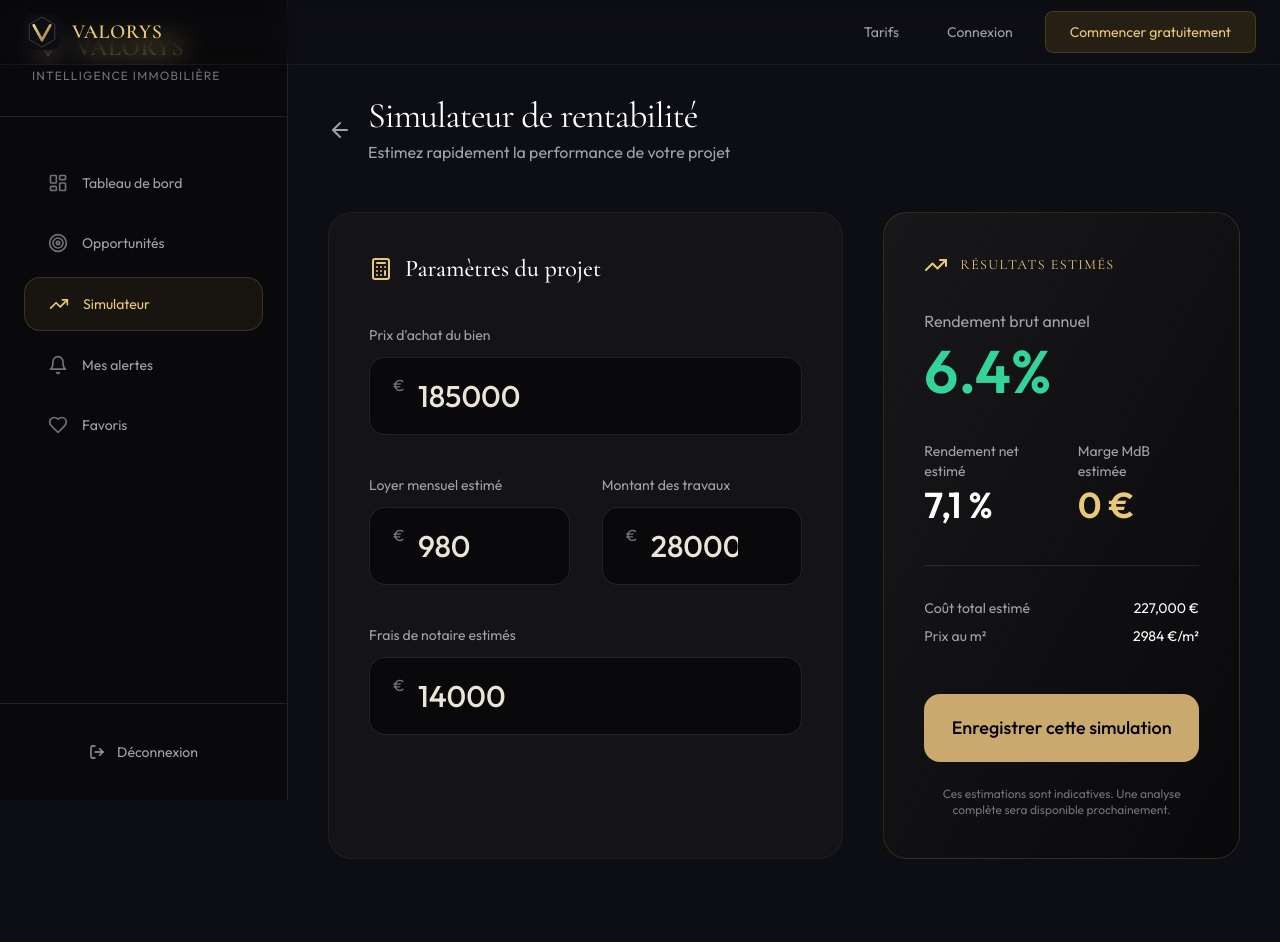
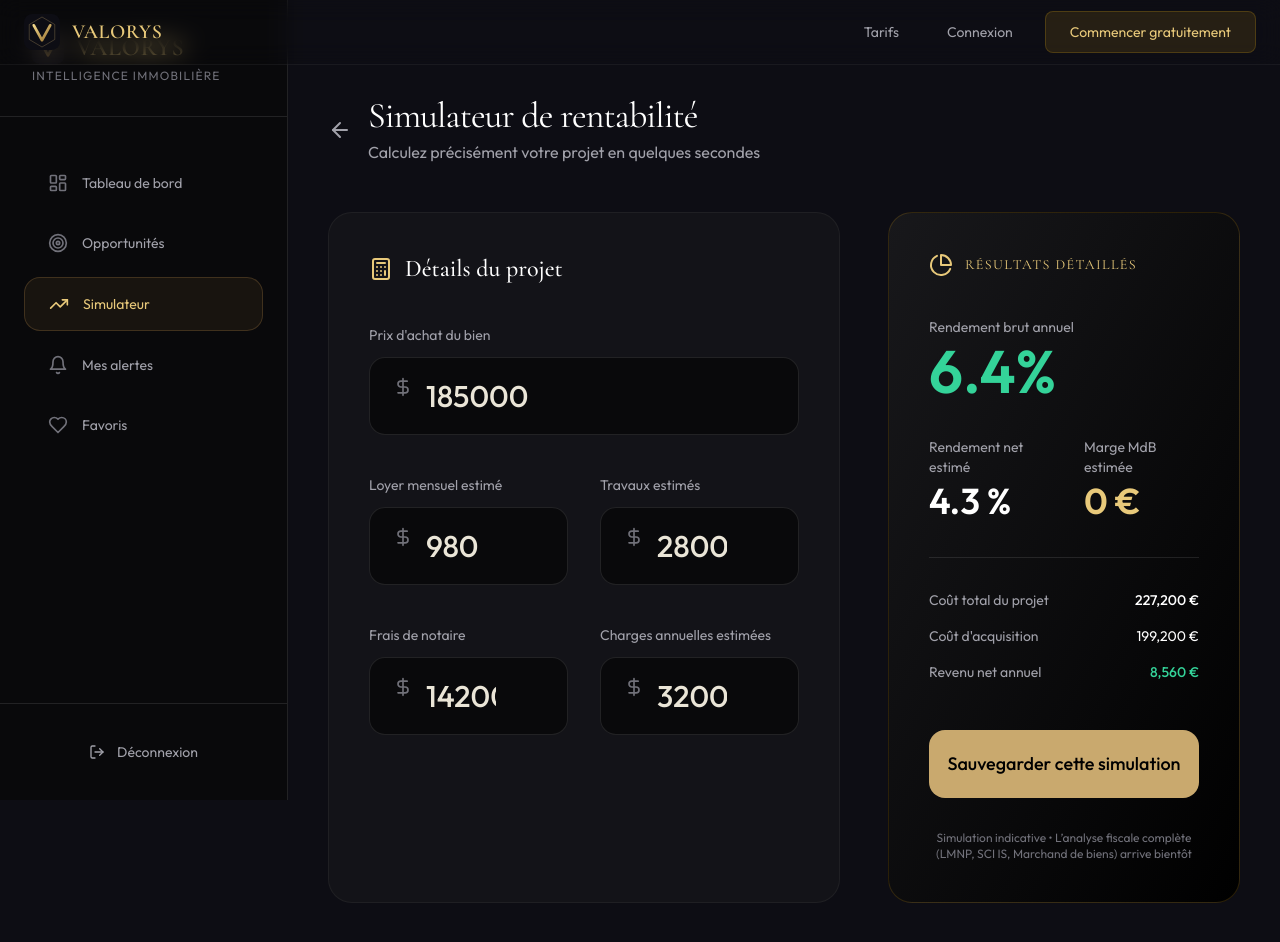
Before and after one commit to pooya75nd/Valorys, a Next.js app: page /simulateur in a window 1280 px wide. Shown: the top 942 px of the page. Built offline with nearby package versions, Linux system fonts and the light colour scheme; no server answers.

Commit message:
Update page.tsx

```diff
--- a/src/app/simulateur/page.tsx
+++ b/src/app/simulateur/page.tsx
@@ -1,19 +1,23 @@
 'use client'
 import Sidebar from '@/components/Sidebar'
 import Link from 'next/link'
-import { ArrowLeft, Calculator, TrendingUp, DollarSign } from 'lucide-react'
+import { ArrowLeft, Calculator, TrendingUp, DollarSign, PieChart } from 'lucide-react'
 import { useState } from 'react'
 
 export default function SimulateurPage() {
   const [prixAchat, setPrixAchat] = useState(185000)
   const [loyerMensuel, setLoyerMensuel] = useState(980)
   const [travaux, setTravaux] = useState(28000)
-  const [fraisNotaire, setFraisNotaire] = useState(14000)
+  const [fraisNotaire, setFraisNotaire] = useState(14200)
+  const [chargesAnnuel, setChargesAnnuel] = useState(3200)
 
   const loyerAnnuel = loyerMensuel * 12
   const rendementBrut = prixAchat > 0 ? (loyerAnnuel / prixAchat) * 100 : 0
-  const coutTotal = prixAchat + travaux + fraisNotaire
-  const margeMdbEstimee = Math.max(0, Math.round((prixAchat * 0.82) - coutTotal)) // estimation conservative
+  const coutTotalAcquisition = prixAchat + fraisNotaire
+  const coutTotalProjet = coutTotalAcquisition + travaux
+  const revenuNetAnnuel = loyerAnnuel - chargesAnnuel
+  const rendementNet = coutTotalAcquisition > 0 ? (revenuNetAnnuel / coutTotalAcquisition) * 100 : 0
+  const margeMdbEstimee = Math.max(0, Math.round((prixAchat * 0.83) - coutTotalProjet))
 
   return (
     <div className="flex min-h-screen bg-ink-deep">
@@ -29,29 +33,29 @@ export default function SimulateurPage() {
             </Link>
             <div>
               <h1 className="font-display text-4xl text-white tracking-tight">Simulateur de rentabilité</h1>
-              <p className="text-zinc-400 mt-1">Estimez rapidement la performance de votre projet</p>
+              <p className="text-zinc-400 mt-1">Calculez précisément votre projet en quelques secondes</p>
             </div>
           </div>
 
-          <div className="grid lg:grid-cols-12 gap-10">
+          <div className="grid lg:grid-cols-12 gap-12">
 
             {/* Formulaire */}
             <div className="lg:col-span-7 bg-zinc-900/70 border border-white/5 rounded-3xl p-10">
               <div className="flex items-center gap-3 mb-10">
                 <Calculator className="w-6 h-6 text-gold-400" />
-                <h2 className="text-2xl font-medium text-white">Paramètres du projet</h2>
+                <h2 className="text-2xl font-medium text-white">Détails du projet</h2>
               </div>
 
               <div className="space-y-10">
                 <div>
                   <label className="block text-sm text-zinc-400 mb-3">Prix d'achat du bien</label>
                   <div className="relative">
-                    <span className="absolute left-6 top-4 text-zinc-500">€</span>
+                    <DollarSign className="absolute left-6 top-5 w-5 h-5 text-zinc-500" />
                     <input
                       type="number"
                       value={prixAchat}
                       onChange={(e) => setPrixAchat(Number(e.target.value))}
-                      className="w-full bg-zinc-950 border border-white/10 rounded-2xl px-12 py-5 text-3xl font-medium focus:outline-none focus:border-gold-600"
+                      className="w-full bg-zinc-950 border border-white/10 rounded-2xl px-14 py-5 text-3xl font-medium focus:outline-none focus:border-gold-600"
                     />
                   </div>
                 </div>
@@ -60,65 +64,80 @@ export default function SimulateurPage() {
                   <div>
                     <label className="block text-sm text-zinc-400 mb-3">Loyer mensuel estimé</label>
                     <div className="relative">
-                      <span className="absolute left-6 top-4 text-zinc-500">€</span>
+                      <DollarSign className="absolute left-6 top-5 w-5 h-5 text-zinc-500" />
                       <input
                         type="number"
                         value={loyerMensuel}
                         onChange={(e) => setLoyerMensuel(Number(e.target.value))}
-                        className="w-full bg-zinc-950 border border-white/10 rounded-2xl px-12 py-5 text-3xl font-medium focus:outline-none focus:border-gold-600"
+                        className="w-full bg-zinc-950 border border-white/10 rounded-2xl px-14 py-5 text-3xl font-medium focus:outline-none focus:border-gold-600"
                       />
                     </div>
                   </div>
 
                   <div>
-                    <label className="block text-sm text-zinc-400 mb-3">Montant des travaux</label>
+                    <label className="block text-sm text-zinc-400 mb-3">Travaux estimés</label>
                     <div className="relative">
-                      <span className="absolute left-6 top-4 text-zinc-500">€</span>
+                      <DollarSign className="absolute left-6 top-5 w-5 h-5 text-zinc-500" />
                       <input
                         type="number"
                         value={travaux}
                         onChange={(e) => setTravaux(Number(e.target.value))}
-                        className="w-full bg-zinc-950 border border-white/10 rounded-2xl px-12 py-5 text-3xl font-medium focus:outline-none focus:border-gold-600"
+                        className="w-full bg-zinc-950 border border-white/10 rounded-2xl px-14 py-5 text-3xl font-medium focus:outline-none focus:border-gold-600"
                       />
                     </div>
                   </div>
                 </div>
 
-                <div>
-                  <label className="block text-sm text-zinc-400 mb-3">Frais de notaire estimés</label>
-                  <div className="relative">
-                    <span className="absolute left-6 top-4 text-zinc-500">€</span>
-                    <input
-                      type="number"
-                      value={fraisNotaire}
-                      onChange={(e) => setFraisNotaire(Number(e.target.value))}
-                      className="w-full bg-zinc-950 border border-white/10 rounded-2xl px-12 py-5 text-3xl font-medium focus:outline-none focus:border-gold-600"
-                    />
+                <div className="grid grid-cols-1 md:grid-cols-2 gap-8">
+                  <div>
+                    <label className="block text-sm text-zinc-400 mb-3">Frais de notaire</label>
+                    <div className="relative">
+                      <DollarSign className="absolute left-6 top-5 w-5 h-5 text-zinc-500" />
+                      <input
+                        type="number"
+                        value={fraisNotaire}
+                        onChange={(e) => setFraisNotaire(Number(e.target.value))}
+                        className="w-full bg-zinc-950 border border-white/10 rounded-2xl px-14 py-5 text-3xl font-medium focus:outline-none focus:border-gold-600"
+                      />
+                    </div>
+                  </div>
+
+                  <div>
+                    <label className="block text-sm text-zinc-400 mb-3">Charges annuelles estimées</label>
+                    <div className="relative">
+                      <DollarSign className="absolute left-6 top-5 w-5 h-5 text-zinc-500" />
+                      <input
+                        type="number"
+                        value={chargesAnnuel}
+                        onChange={(e) => setChargesAnnuel(Number(e.target.value))}
+                        className="w-full bg-zinc-950 border border-white/10 rounded-2xl px-14 py-5 text-3xl font-medium focus:outline-none focus:border-gold-600"
+                      />
+                    </div>
                   </div>
                 </div>
               </div>
             </div>
 
-            {/* Résultats */}
+            {/* Résultats détaillés */}
             <div className="lg:col-span-5">
-              <div className="bg-gradient-to-br from-zinc-900 to-zinc-950 border border-gold-700/30 rounded-3xl p-10 sticky top-28">
-                <div className="flex items-center gap-3 mb-8">
-                  <TrendingUp className="w-6 h-6 text-gold-400" />
-                  <h3 className="text-gold-400 tracking-widest text-sm">RÉSULTATS ESTIMÉS</h3>
+              <div className="bg-gradient-to-br from-zinc-900 to-black border border-gold-700/30 rounded-3xl p-10 sticky top-28">
+                <div className="flex items-center gap-3 mb-10">
+                  <PieChart className="w-6 h-6 text-gold-400" />
+                  <h3 className="text-gold-400 tracking-widest text-sm">RÉSULTATS DÉTAILLÉS</h3>
                 </div>
 
-                <div className="space-y-10">
+                <div className="space-y-9">
                   <div>
-                    <p className="text-zinc-400">Rendement brut annuel</p>
-                    <p className="text-6xl font-semibold text-emerald-400 mt-2">
+                    <p className="text-zinc-400 text-sm">Rendement brut annuel</p>
+                    <p className="text-6xl font-semibold text-emerald-400 mt-1">
                       {rendementBrut.toFixed(1)}%
                     </p>
                   </div>
 
-                  <div className="grid grid-cols-2 gap-8">
+                  <div className="grid grid-cols-2 gap-10">
                     <div>
                       <p className="text-zinc-400 text-sm">Rendement net estimé</p>
-                      <p className="text-4xl font-semibold text-white mt-1">7,1 %</p>
+                      <p className="text-4xl font-semibold text-white mt-1">{rendementNet.toFixed(1)} %</p>
                     </div>
                     <div>
                       <p className="text-zinc-400 text-sm">Marge MdB estimée</p>
@@ -128,24 +147,28 @@ export default function SimulateurPage() {
                     </div>
                   </div>
 
-                  <div className="pt-8 border-t border-white/10">
-                    <div className="flex justify-between text-sm mb-2">
-                      <span className="text-zinc-400">Coût total estimé</span>
-                      <span className="text-white">{coutTotal.toLocaleString()} €</span>
+                  <div className="pt-8 border-t border-white/10 space-y-4 text-sm">
+                    <div className="flex justify-between">
+                      <span className="text-zinc-400">Coût total du projet</span>
+                      <span className="text-white font-medium">{coutTotalProjet.toLocaleString()} €</span>
                     </div>
-                    <div className="flex justify-between text-sm">
-                      <span className="text-zinc-400">Prix au m²</span>
-                      <span className="text-white">{Math.round(prixAchat / 62)} €/m²</span>
+                    <div className="flex justify-between">
+                      <span className="text-zinc-400">Coût d'acquisition</span>
+                      <span className="text-white">{coutTotalAcquisition.toLocaleString()} €</span>
+                    </div>
+                    <div className="flex justify-between">
+                      <span className="text-zinc-400">Revenu net annuel</span>
+                      <span className="text-emerald-400 font-medium">{revenuNetAnnuel.toLocaleString()} €</span>
                     </div>
                   </div>
                 </div>
 
                 <button className="mt-12 w-full py-5 bg-gold-500 hover:bg-amber-300 text-black font-medium rounded-2xl transition-all text-lg">
-                  Enregistrer cette simulation
+                  Sauvegarder cette simulation
                 </button>
 
-                <p className="text-center text-xs text-zinc-500 mt-6">
-                  Ces estimations sont indicatives. Une analyse complète sera disponible prochainement.
+                <p className="text-center text-xs text-zinc-500 mt-8">
+                  Simulation indicative • L’analyse fiscale complète (LMNP, SCI IS, Marchand de biens) arrive bientôt
                 </p>
               </div>
             </div>
```
